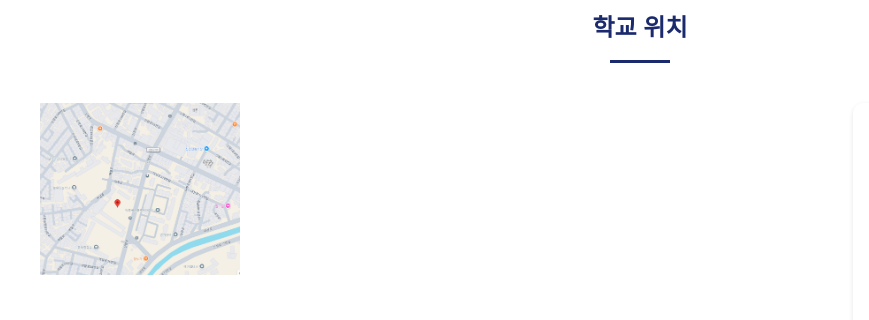
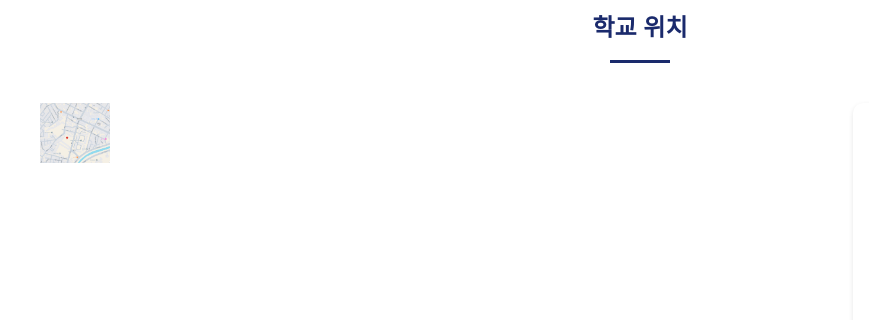
Before and after one commit to qz0p/school, a plain HTML site: page index.html in a window 1280 px wide. Shown: the part 4202-4522 px from the top of the page, 0-869 px from the left. Drawn offline with Linux system fonts and the light colour scheme.

Commit message:
Update index.html

```diff
--- a/index.html
+++ b/index.html
@@ -125,7 +125,7 @@
                 <h2>학교 위치</h2>
                 <div class="location-container">
                     <div >
-                        <img src="images/지도.png" alt="학교 위치" width= 200 length= 100>
+                        <img src="images/지도.png" alt="학교 위치" width= 70 length= 70>
                     </div>
                     <div class="location-info">
                         <h3>오시는 길</h3>
```
